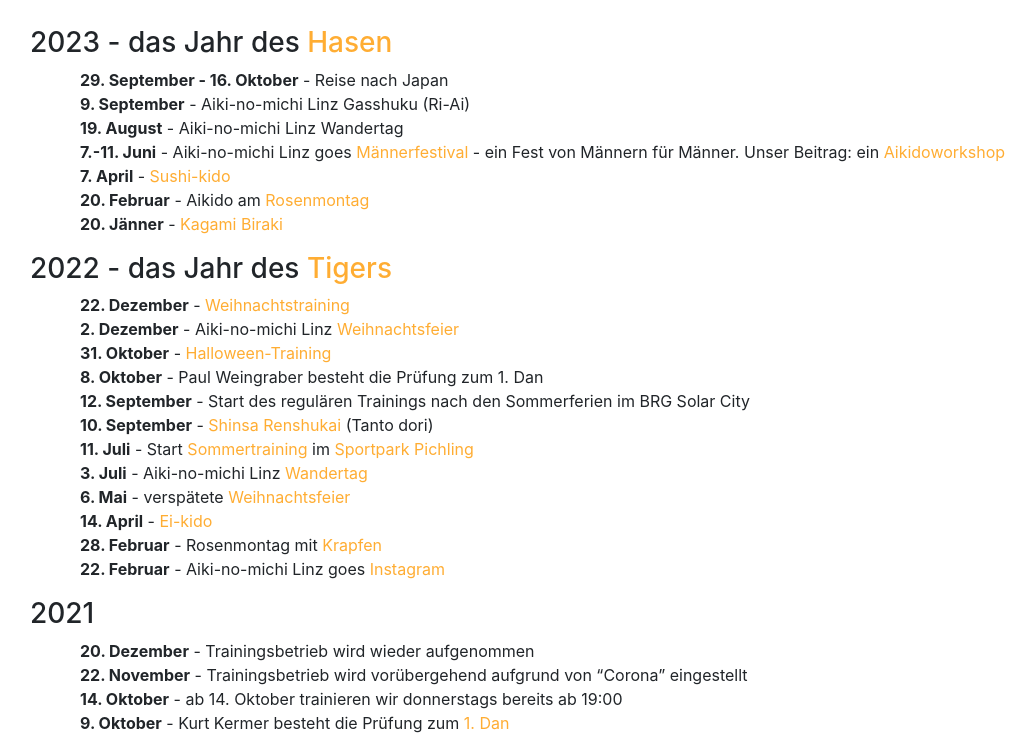
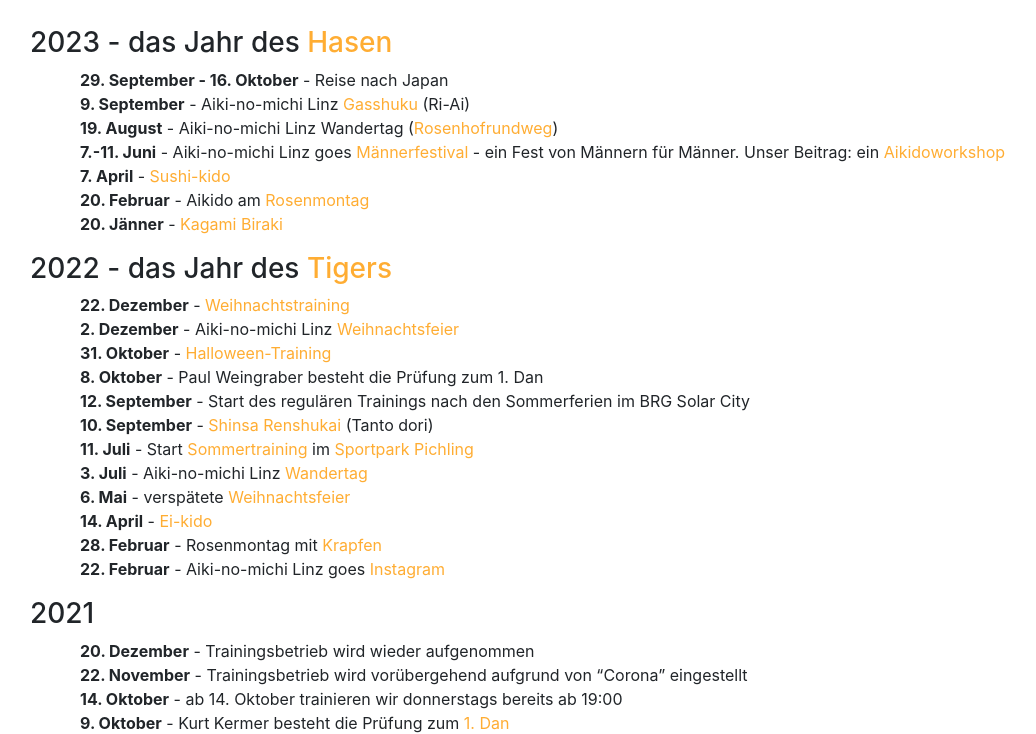
Before and after one commit to TWachs/aikinomichi-linz, a Jekyll site: the page built from aktuelles.md, in a window 1280 px wide and 900 px high, scrolled down 419 px, cut to the strip 166-900 px from the top of the window. Shown: the whole strip, without its empty margins (55-1091 px from the left). Built offline with Jekyll 4.4.1, drawn with Linux system fonts in a browser that asks for light colours; nearby versions of some CDN libraries.

Commit message:
Update aktuelles.md

```diff
--- a/aktuelles.md
+++ b/aktuelles.md
@@ -11,8 +11,8 @@ title: Aktuelles
 ### 2023 - das Jahr des [Hasen](https://www.facebook.com/photo/?fbid=594639669337915&set=a.441578571310693){:target="_blank"}
 
 * **29. September - 16. Oktober** - Reise nach Japan
-* **9. September** - Aiki-no-michi Linz Gasshuku (Ri-Ai)
-* **19. August** - Aiki-no-michi Linz Wandertag
+* **9. September** - Aiki-no-michi Linz [Gasshuku](https://www.facebook.com/photo?fbid=688399769961904&set=a.441578571310693){:target="_blank"} (Ri-Ai)
+* **19. August** - Aiki-no-michi Linz Wandertag ([Rosenhofrundweg](https://www.ausflugstipps.at/oesterreich-tour/detail/430001088/rosenhof-rundweg.html){:target="_blank"})
 * **7.-11. Juni** - Aiki-no-michi Linz goes [Männerfestival](https://www.maennerfestival.at/){:target="_blank"} - ein Fest von Männern für Männer. Unser Beitrag: ein [Aikidoworkshop](https://www.maennerfestival.at/aikido.html){:target="_blank"}
 * **7. April** - [Sushi-kido](https://www.facebook.com/photo/?fbid=674288198039728&set=pcb.674288271373054){:target="_blank"}
 * **20. Februar** - Aikido am [Rosenmontag](https://www.facebook.com/photo/?fbid=638725011596047&set=pcb.638725098262705){:target="_blank"}
```
